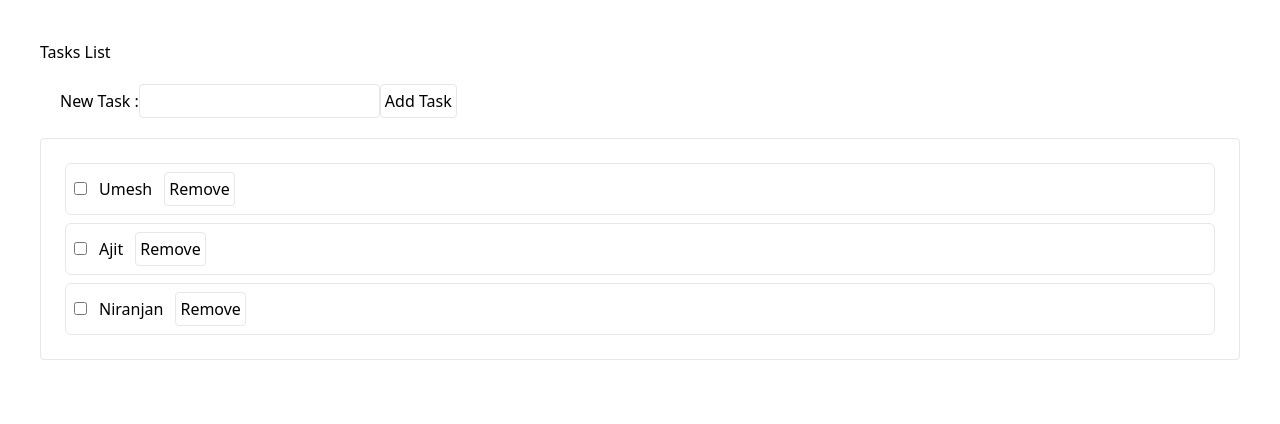
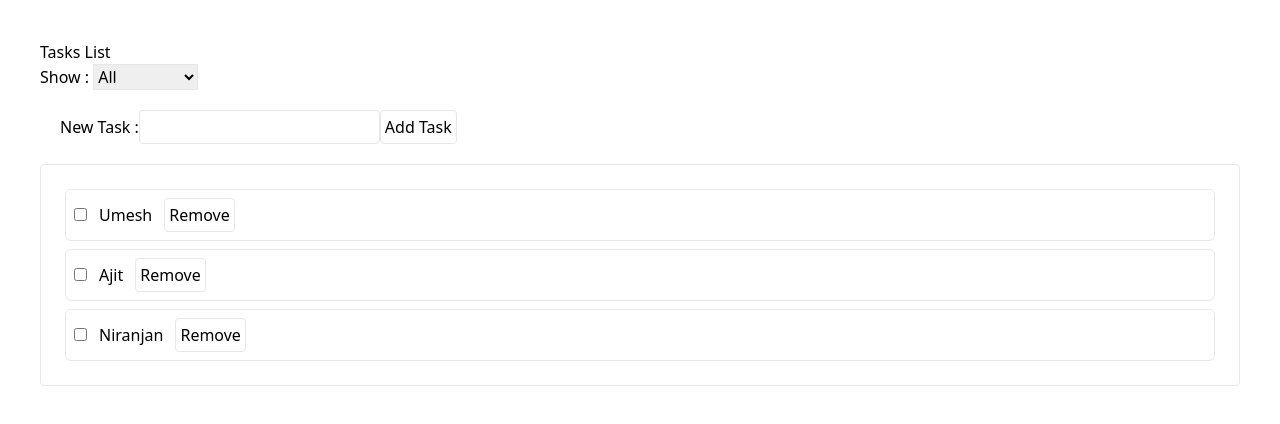
Before and after one commit to Umesh-Singadi/to-do-list, a React (Vite) app: page / in a window 1280 px wide. Shown: the top 424 px of the page. Built offline with nearby package versions, Linux system fonts and the light colour scheme.

Commit message:
filter selector adding

```diff
--- a/src/App.jsx
+++ b/src/App.jsx
@@ -1,19 +1,49 @@
 import { useSelector, useDispatch } from "react-redux";
-import { toggleTask, removeTask, addTask, setTaskValue } from "./store";
+import {
+  toggleTask,
+  removeTask,
+  addTask,
+  setTaskValue,
+  setVisibilityFilter,
+} from "./store";
 
 function App() {
   const tasks = useSelector((state) => state.tasks.list);
   const taskValue = useSelector((state) => state.tasks.taskValue);
+  const visibilityFilter = useSelector((state) => state.visibilityFilter);
   const dispatch = useDispatch();
 
   const handleChange = (event) => {
     const value = event.target.value;
     dispatch(setTaskValue(value));
   };
+  const filteredTask = () => {
+    switch (visibilityFilter) {
+      case "completed":
+        return tasks.filter((task) => task.completed);
+      case "active":
+        return tasks.filter((task) => !task.completed);
+      default:
+        return tasks;
+    }
+  };
   return (
     <div>
       <div className="p-10">
         <h1>Tasks List</h1>
+        <div>
+          <label>
+            Show :{" "}
+            <select
+              className="border"
+              onChange={(e) => dispatch(setVisibilityFilter(e.target.value))}
+            >
+              <option value="all">All</option>
+              <option value="active">Active</option>
+              <option value="completed">Completed</option>
+            </select>
+          </label>
+        </div>
         <div className="m-5">
           <label>
             New Task :
@@ -32,7 +62,7 @@ function App() {
           </button>
         </div>
         <ul className="flex flex-col border rounded p-5">
-          {tasks.map((task) => (
+          {filteredTask().map((task) => (
             <li key={task.id} className="m-1 border rounded-md p-2">
               <input
                 type="checkbox"
--- a/src/store/index.jsx
+++ b/src/store/index.jsx
@@ -34,12 +34,25 @@ const tasksSlice = createSlice({
   },
 });
 
+const visibilityFilterSlice = createSlice({
+  name: "visibilityFilter",
+  initialState: "all",
+  reducers: {
+    setVisibilityFilter(state, action) {
+      return action.payload;
+    },
+  },
+});
+
 const store = configureStore({
   reducer: {
     tasks: tasksSlice.reducer,
+    visibilityFilter: visibilityFilterSlice.reducer,
   },
 });
 
 export { store };
 export const { toggleTask, removeTask, addTask, setTaskValue } =
   tasksSlice.actions;
+
+export const { setVisibilityFilter } = visibilityFilterSlice.actions;
```
